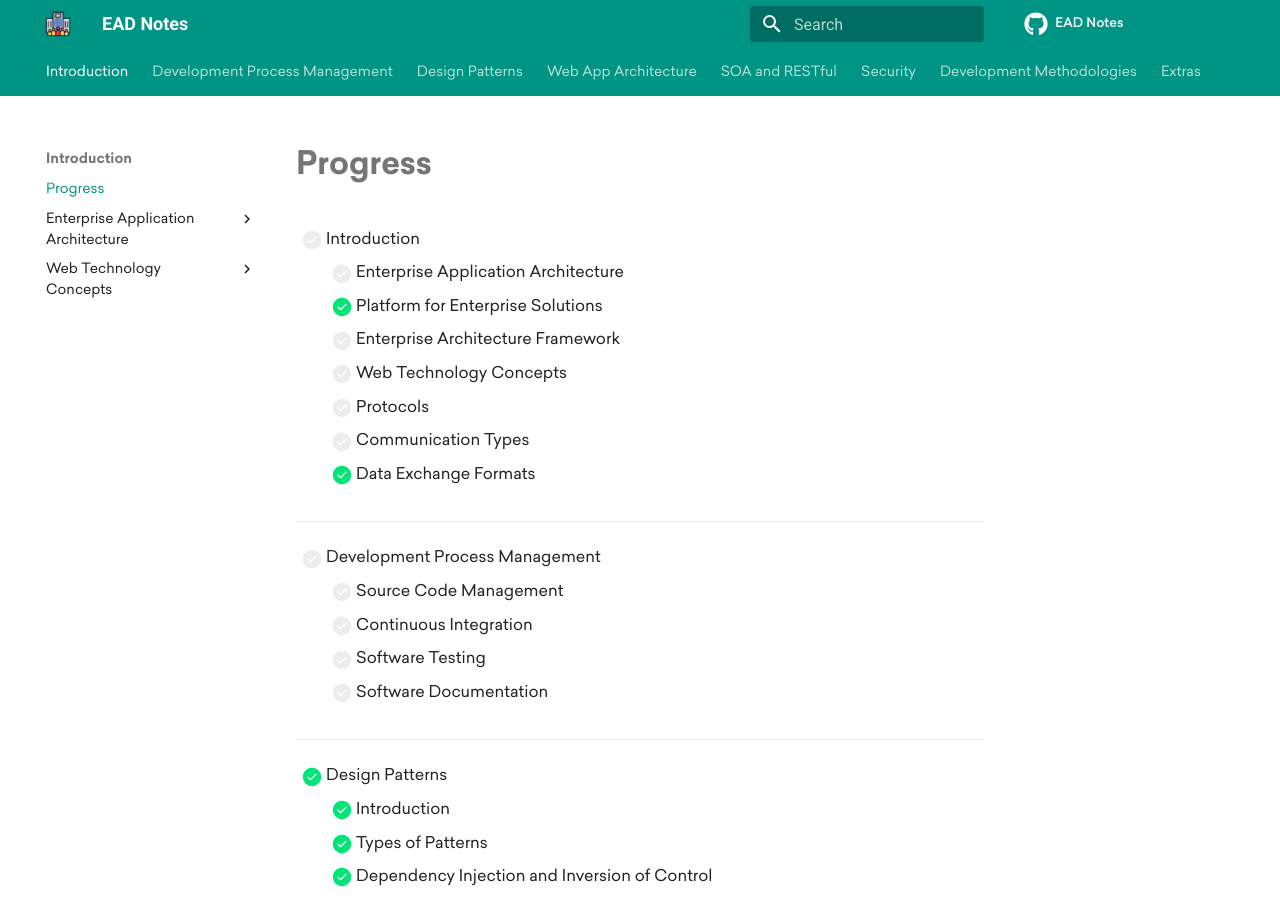
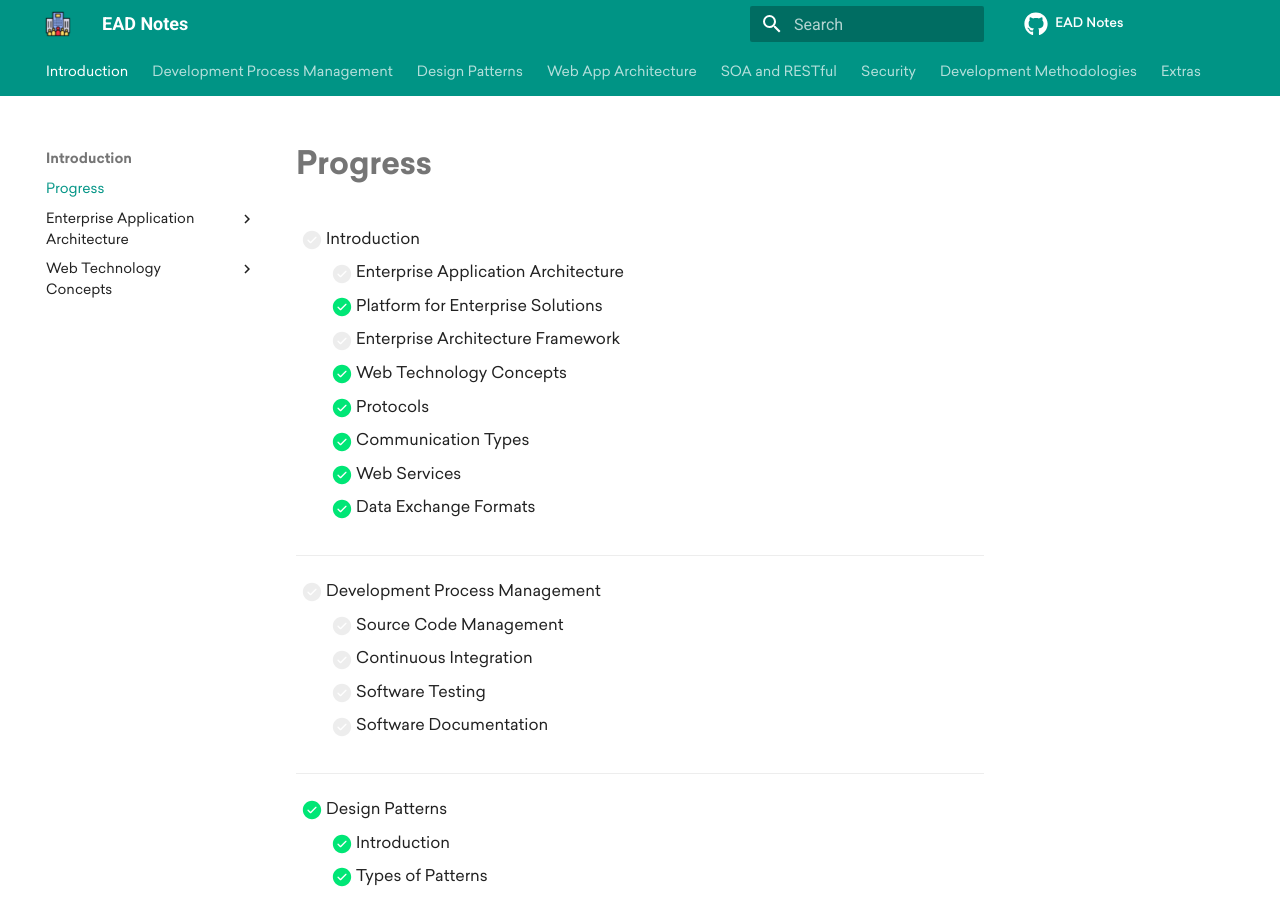
Before and after one commit to theArjun/ead-notes, an MkDocs documentation site: the page built from notes/index.md, in a window 1280 px wide and 900 px high. Built offline with MkDocs 1.6.1 and Material for MkDocs 9.7.7, drawn with Linux system fonts in a browser that asks for light colours; comment, search, counter and statistics services are not loaded.

Commit message:
Update progress

```diff
--- a/notes/index.md
+++ b/notes/index.md
@@ -7,9 +7,10 @@ description: Progress of the note completion
     - [ ] Enterprise Application Architecture
       - [x] Platform for Enterprise Solutions
       - [ ] Enterprise Architecture Framework
-    - [ ] Web Technology Concepts
-      - [ ] Protocols
-      - [ ] Communication Types
+    - [x] Web Technology Concepts
+      - [x] Protocols
+      - [x] Communication Types
+      - [x] Web Services
       - [x] Data Exchange Formats
 ---
 
```
